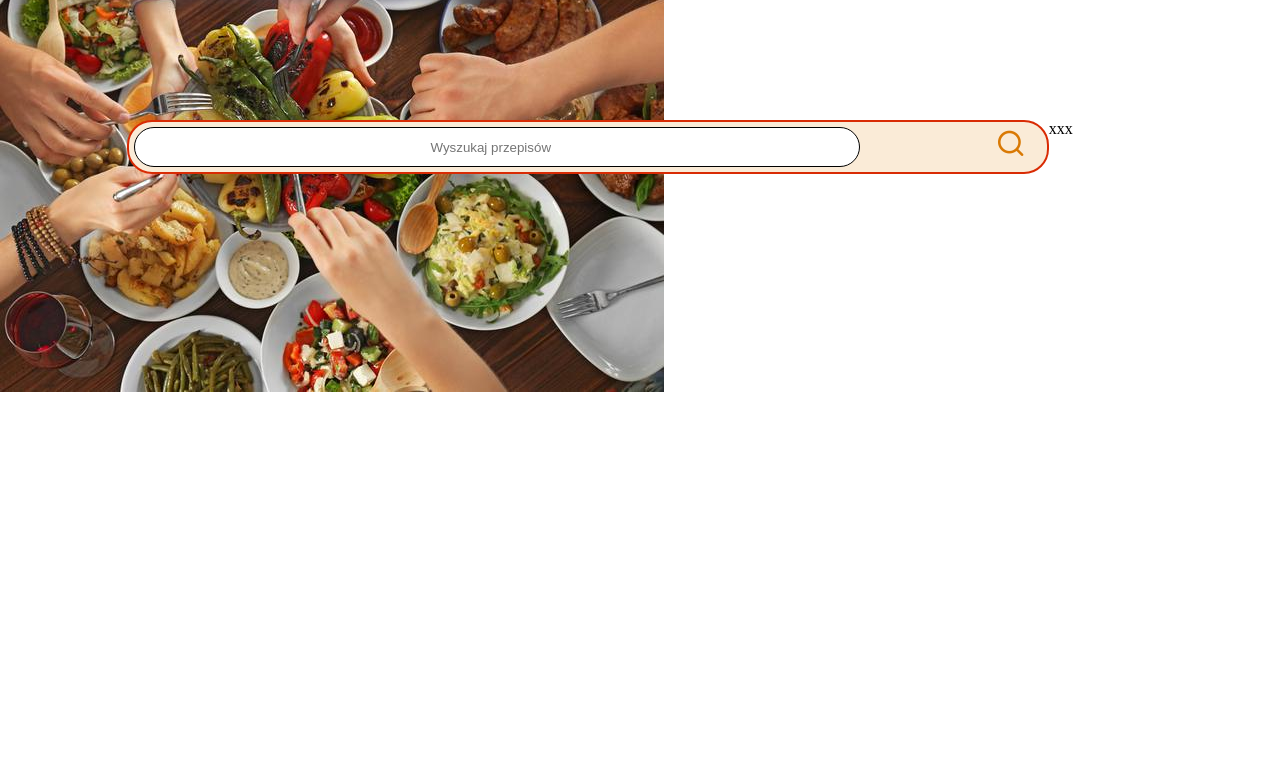
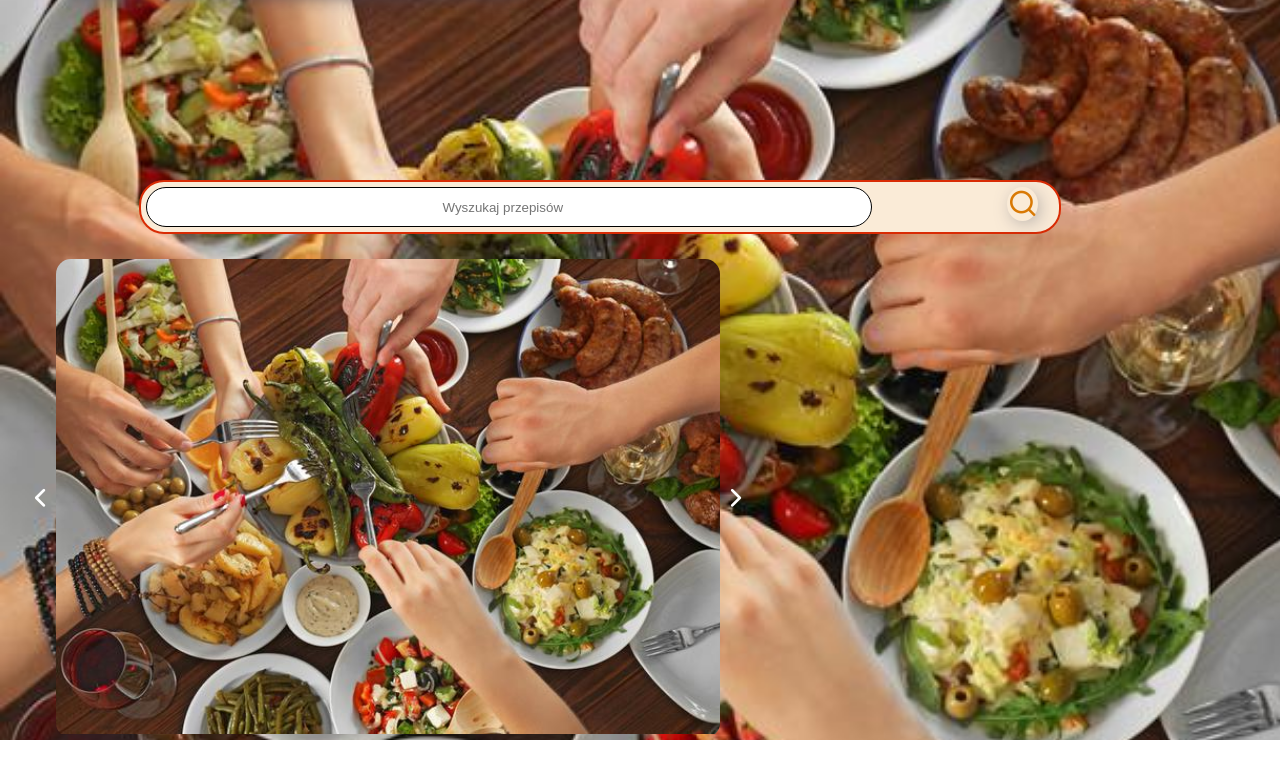
Before and after one commit to RafalJagus/RafalJagus.github.io, a plain HTML site: page index.html in a window 1280 px wide. Shown: the part 60-835 px from the top of the page. After the commit the page ends 800 px from the top, so only its background shows below. Drawn offline with nearby package versions, Linux system fonts and the light colour scheme.

Commit message:
Add files via upload
-Add Search
-Add News Image
-Add Bottom-Nav Squere

```diff
--- a/css/style.css
+++ b/css/style.css
@@ -14,10 +14,6 @@
 
 }
 
-body{
-    height: 150vh;
-
-}
 body.stopScrolling{
     height: 100%;
     overflow: hidden;
@@ -91,6 +87,7 @@ header .logo{
     transition: 0.3s;
     background-color: var(--main-color-1);
     z-index: -1;
+    transition: 0.4s;
 }
 .links ul{
     display: flex;
@@ -113,10 +110,6 @@ header .logo{
 
 body.open .links{
     opacity: 1;
-}
-
-body.open .links ul li{
-    z-index: 1;
 }
 
 .hamburger{
@@ -159,11 +152,15 @@ body.open .hamburger .bar:last-child{
 
 
 /* Main Style*/
+main img{
+    height: 120%;
+}
 main .view-show{
     position: relative;
     width: 100%;
-    height: 600px;
+    height: 100vh;
     overflow: hidden;
+
 }
 .view-show .container{
     position: absolute;
@@ -180,6 +177,11 @@ main .view-show{
     padding: 5px;
     border: solid var(--main-color-4) 2px;
     border-radius: 25px;
+    z-index: 11;
+    transition: 0.4s;
+}
+body.open .search{
+    z-index: 0;
 }
 .search input{
     display: inline-block;
@@ -188,6 +190,7 @@ main .view-show{
     border: none;
     border: solid black 1px;
     border-radius: 25px;
+
 }
 .search .button-search{
     height: 2.5rem;
@@ -202,13 +205,55 @@ main .view-show{
     font-size: 1.9rem;
     border-radius: 50%;
     color: var(--main-color-3);
+    box-shadow: 3px 4px 21px -7px rgba(66, 68, 90, 1);
     text-decoration: none;
 }
+.news{
+    display: flex;
+    align-items: center;
+    align-content: center;
+    margin-top: 25px;
+    width:100%;
+    height: 30%;
+}
+.news .images-news{
+    overflow: hidden;
+    display: block;
+    cursor: pointer;
+    border-radius: 15px;
+}
+.images-news img{
+    width: 105%;
+}
+.news .img-btn{
+    color: #fff;
+    font-size: 2rem;
+    cursor: pointer;
+}
 
-.claster-nav{
-    display: flex;
-
+.claster-container{
+    display: grid;
+    grid-template-columns: 90px 90px 90px;
+    grid-template-rows: 90px 90px;
+    row-gap: 100px;
+    column-gap: 2.5rem;
+    margin-top: 2.5rem;
 }
 .squer{
+    background-color: var(--main-color-2) ;
+    width: 100%;
+    height: 100%;
+    display: flex;
+    flex-direction: column;
+    align-items: center;
+    justify-content: center;
+    transition: 0.5s transform;
+    border-radius: 25px;
+    box-shadow: 3px 4px 21px -7px rgba(66, 68, 90, 1);
+}
 
+.squer a{
+    font-size: 1.5rem;
+    color: #fff;
+    text-decoration: none;
 }
--- a/index.html
+++ b/index.html
@@ -49,15 +49,20 @@
                     <input type="search" placeholder=" Wyszukaj przepisów " />
                     <a href="#search" class="button-search"><i class="uil uil-search"></i></a>
                 </div>
-                <div class="claster-nav">
-                    <div class="squer"> x</div>
+                <div class="news">
+                    <div class="prev-btn img-btn"><i class="uil uil-angle-left-b"></i> </div>
+                    <div class="images-news">
+                        <img src="./assets/jedzenia-header.png" alt="">
+                    </div>
+                    <div class="next-btn img-btn"><i class="uil uil-angle-right-b"></i></div>
                 </div>
-                <div class="claster-nav">
-                    <div class="squer"> x</div>
+                <div class="claster-container">
+                    <div class="squer"><a href="">Przepisy</a></div>
+                    <div class="squer"><a href="">Dieta</a></div>
+                    <div class="squer"><a href="">Test</a></div>
                 </div>
-                <div class="claster-nav">
-                    <div class="squer"> x</div>
-                </div>
+
+
             </div>
 
         </section>
```
